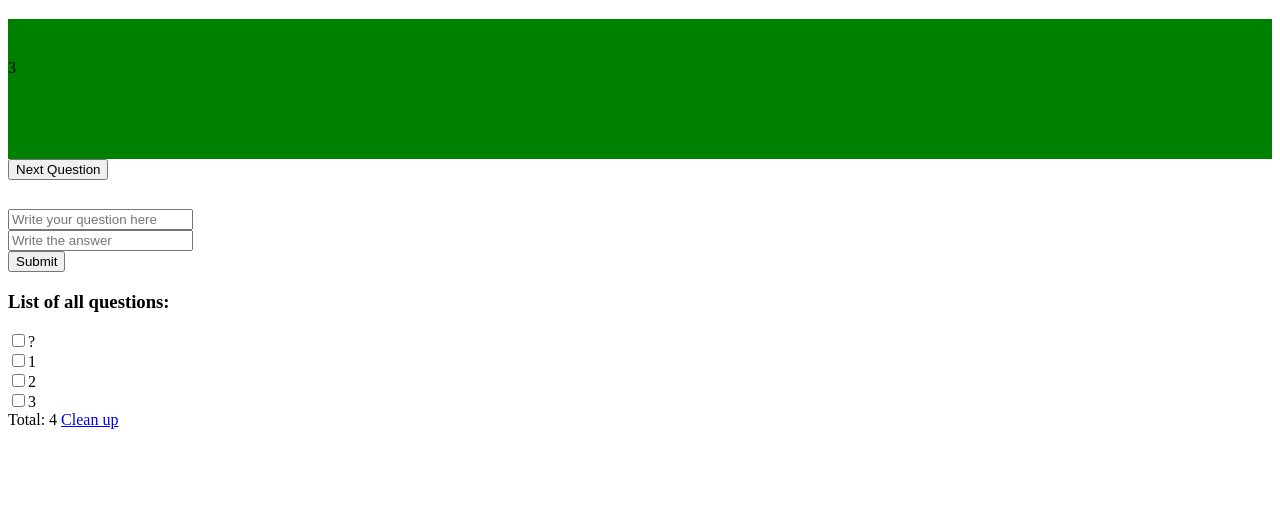
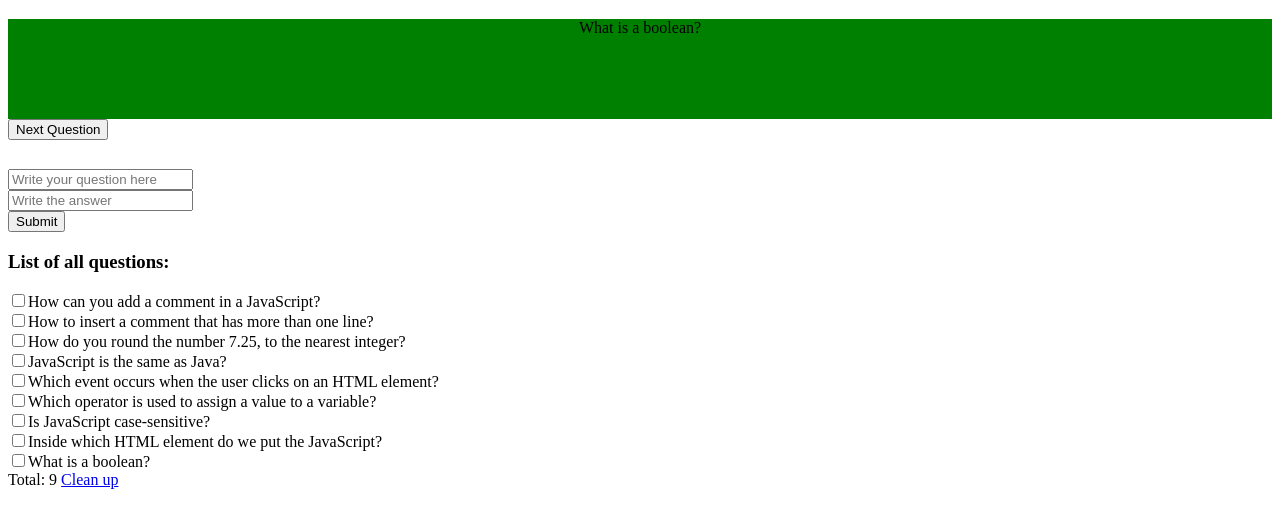
Before and after one commit to KristineTrona/day-5-Flashcard-app, a plain HTML site: page index.html in a window 1280 px wide. Shown: the part 61-588 px from the top of the page. Drawn offline with Linux system fonts and the light colour scheme; a web font is replaced by a local one.

Commit message:
Added Questions

```diff
--- a/main.js
+++ b/main.js
@@ -1,19 +1,35 @@
 const questions  = [
     {
-        question: '?',
-        answer: 'beautiful'
+        question: 'How can you add a comment in a JavaScript?',
+        answer: '//This is a comment'
     },
     {
-        question: '1',
-        answer: 'bananas'
+        question: 'How to insert a comment that has more than one line?',
+        answer: '/*This comment has more than one line*/'
     },
     {
-        question: '2',
-        answer: 'apples'
+        question: 'How do you round the number 7.25, to the nearest integer?',
+        answer: 'Math.round(7.25)'
     },
     {
-        question: '3',
-        answer: 'mangos'
+        question: 'JavaScript is the same as Java?',
+        answer: 'False'
+    },
+    {
+        question: 'Which event occurs when the user clicks on an HTML element? ',
+        answer: 'onclick'
+    }, {
+        question: 'Which operator is used to assign a value to a variable?',
+        answer: '='
+    }, {
+        question: 'Is JavaScript case-sensitive?',
+        answer: 'Yes'
+    }, {
+        question: 'Inside which HTML element do we put the JavaScript?',
+        answer: '</script>'
+    }, {
+        question: 'What is a boolean?',
+        answer: 'true or false'
     },
 ]
 
--- a/style.css
+++ b/style.css
@@ -4,7 +4,9 @@ body{
 .flashcard{
     /*background-image: url(Pictures/flashcard.png)*/
     background-color: green;
-    padding-top: 40px;
+    /* padding: auto;  */
+    vertical-align: middle;
+    text-align: center;
 
 }
 
```
